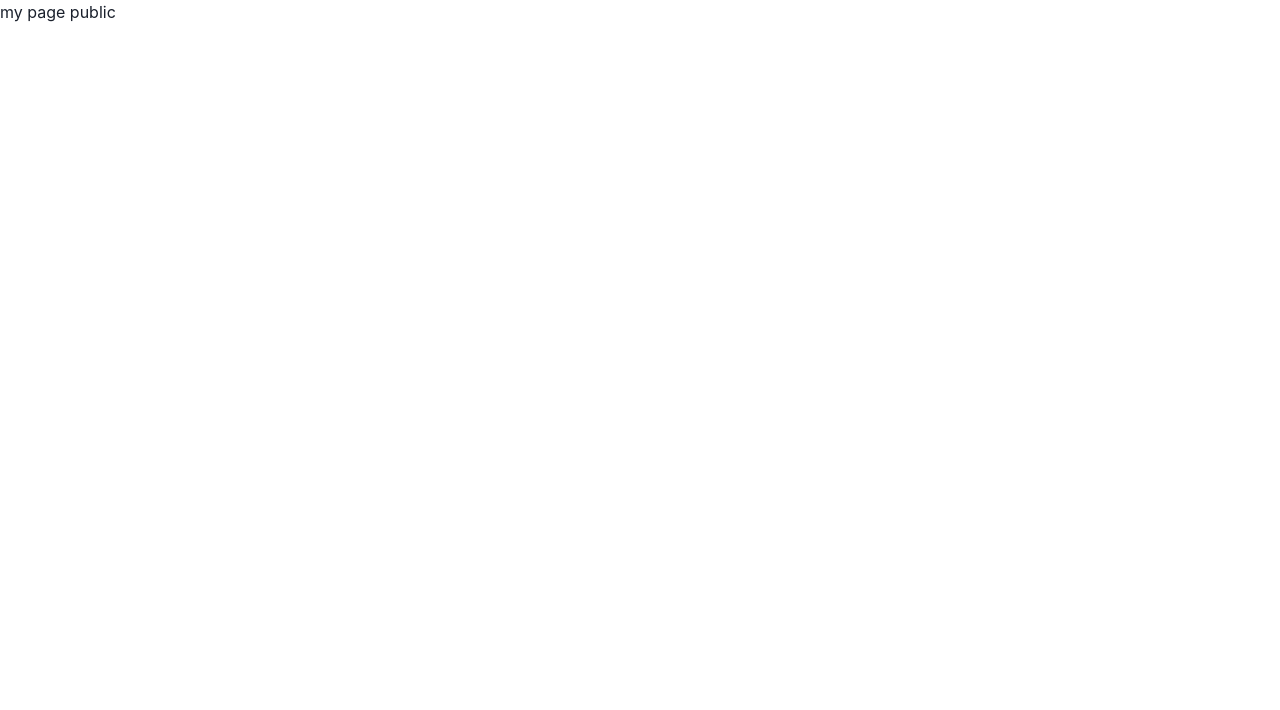
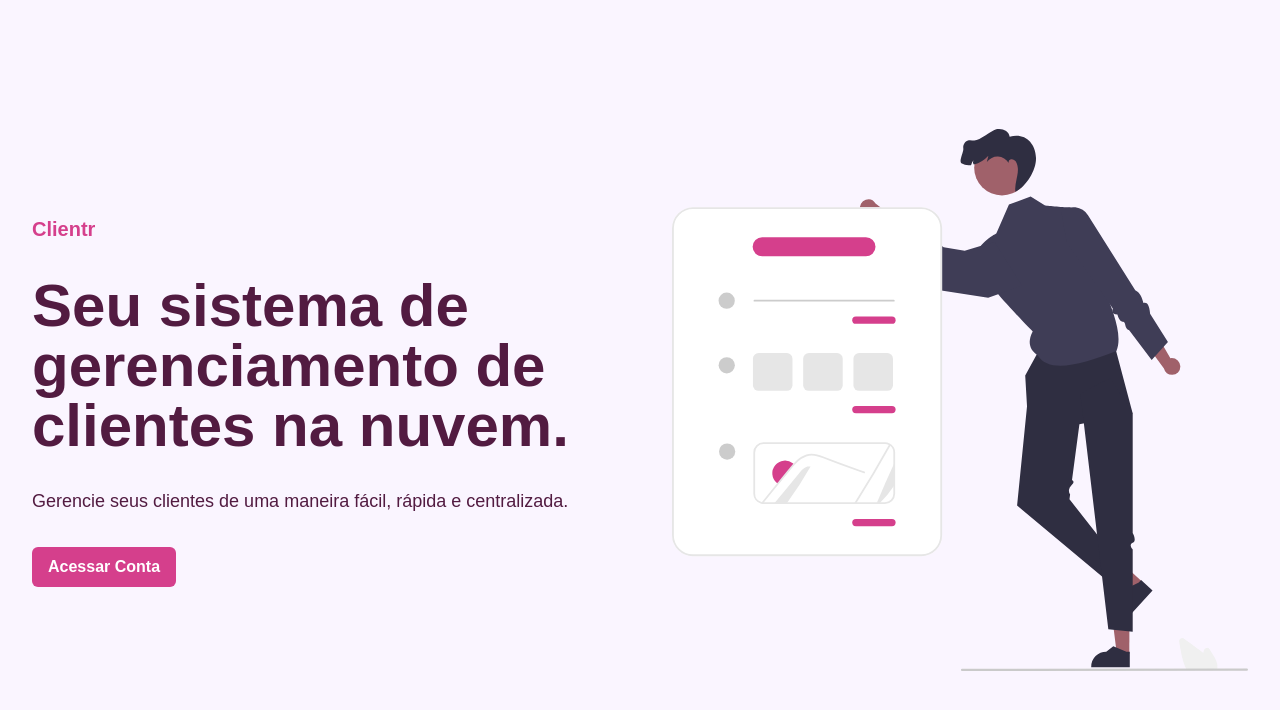
Before and after one commit to fischerafael/clientr, a Next.js app: page / in a window 1280 px wide. Shown: the top 710 px of the page. Built offline with nearby package versions, Linux system fonts and the light colour scheme.

Commit message:
feat: add public page

```diff
--- a/src/pages/PagePublic/index.tsx
+++ b/src/pages/PagePublic/index.tsx
@@ -1,5 +1,51 @@
+import { Button, Flex, Text, VStack, Image } from "@chakra-ui/react";
 import React from "react";
 
 export const PagePublic = () => {
-  return <div>my page public</div>;
+  return (
+    <Flex
+      w="full"
+      h="100vh"
+      bg="purple.50"
+      px="8"
+      fontFamily="sans-serif"
+      color="pink.900"
+      justify="center"
+    >
+      <Flex
+        w="full"
+        h="full"
+        maxW="container.xl"
+        justify="space-between"
+        align="center"
+      >
+        <VStack
+          w="full"
+          maxW="container.sm"
+          h="full"
+          justify="center"
+          align="flex-start"
+          spacing="8"
+        >
+          <Text fontWeight="bold" color="pink.500" fontSize="xl">
+            Clientr
+          </Text>
+
+          <Text fontSize="6xl" fontWeight="bold" lineHeight="1">
+            Seu sistema de gerenciamento de clientes na nuvem.
+          </Text>
+
+          <Text fontSize="lg">
+            Gerencie seus clientes de uma maneira fácil, rápida e centralizada.
+          </Text>
+
+          <Button colorScheme="pink">Acessar Conta</Button>
+        </VStack>
+
+        <VStack maxW="container.sm">
+          <Image objectFit="contain" src="/hero-image.svg" />
+        </VStack>
+      </Flex>
+    </Flex>
+  );
 };
```
